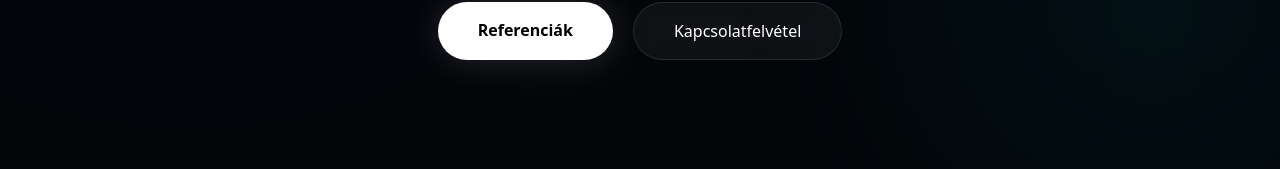
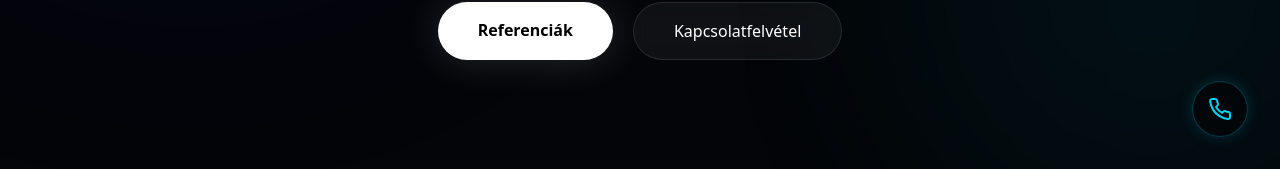
Before and after one commit to darthtraderhu/freelab-web, a Next.js app: page / in a window 1280 px wide. Shown: the part 631-800 px from the top of the page. Built offline with nearby package versions, Linux system fonts and the light colour scheme.

Commit message:
Lebegő konverziós hívás gomb hozzáadva

```diff
--- a/app/layout.tsx
+++ b/app/layout.tsx
@@ -1,11 +1,12 @@
 // app/layout.tsx
 import type { Metadata } from "next";
 import { Space_Grotesk, Outfit } from "next/font/google";
-import { GoogleAnalytics } from '@next/third-parties/google'; // <--- ÚJ IMPORT: Google Analytics
+import { GoogleAnalytics } from '@next/third-parties/google';
 import "./globals.css";
 import CustomCursor from "../components/CustomCursor";
 import Preloader from "../components/Preloader";
 import Shield from "../components/Shield";
+import FloatingCall from "../components/FloatingCall"; // <--- ÚJ IMPORT: Lebegő hívás gomb
 
 const spaceGrotesk = Space_Grotesk({
   subsets: ["latin"],
@@ -35,6 +36,7 @@ export default function RootLayout({
         <Shield />         {/* A láthatatlan páncél */}
         <Preloader />      {/* A betöltőképernyő */}
         <CustomCursor />   {/* Az egyedi egér */}
+        <FloatingCall />   {/* Az új, lüktető hívás gomb */}
 
         {children}
 
--- /dev/null
+++ b/components/FloatingCall.tsx
@@ -0,0 +1,29 @@
+// components/FloatingCall.tsx
+import React from 'react';
+
+export default function FloatingCall() {
+  return (
+    <a
+      href="tel:+36705139838"
+      className="fixed bottom-8 right-8 z-40 flex items-center justify-center w-14 h-14 rounded-full bg-[#030508]/80 backdrop-blur-md border border-cyan-500/30 text-cyan-400 hover:bg-cyan-400 hover:text-[#030508] hover:scale-110 transition-all duration-300 shadow-[0_0_15px_rgba(6,182,212,0.2)] hover:shadow-[0_0_25px_rgba(6,182,212,0.6)] group cursor-none"
+      aria-label="Azonnali Hívás"
+    >
+      {/* Telefon SVG Ikon */}
+      <svg
+        xmlns="http://www.w3.org/2000/svg"
+        viewBox="0 0 24 24"
+        fill="none"
+        stroke="currentColor"
+        strokeWidth="2"
+        strokeLinecap="round"
+        strokeLinejoin="round"
+        className="w-6 h-6 group-hover:animate-pulse"
+      >
+        <path d="M22 16.92v3a2 2 0 0 1-2.18 2 19.79 19.79 0 0 1-8.63-3.07 19.5 19.5 0 0 1-6-6 19.79 19.79 0 0 1-3.07-8.67A2 2 0 0 1 4.11 2h3a2 2 0 0 1 2 1.72 12.84 12.84 0 0 0 .7 2.81 2 2 0 0 1-.45 2.11L8.09 9.91a16 16 0 0 0 6 6l1.27-1.27a2 2 0 0 1 2.11-.45 12.84 12.84 0 0 0 2.81.7A2 2 0 0 1 22 16.92z" />
+      </svg>
+
+      {/* Láthatatlan lüktető radar effekt a háttérben */}
+      <span className="absolute -inset-2 rounded-full border border-cyan-500/40 animate-ping opacity-30 group-hover:opacity-0 pointer-events-none duration-1000"></span>
+    </a>
+  );
+}
```
